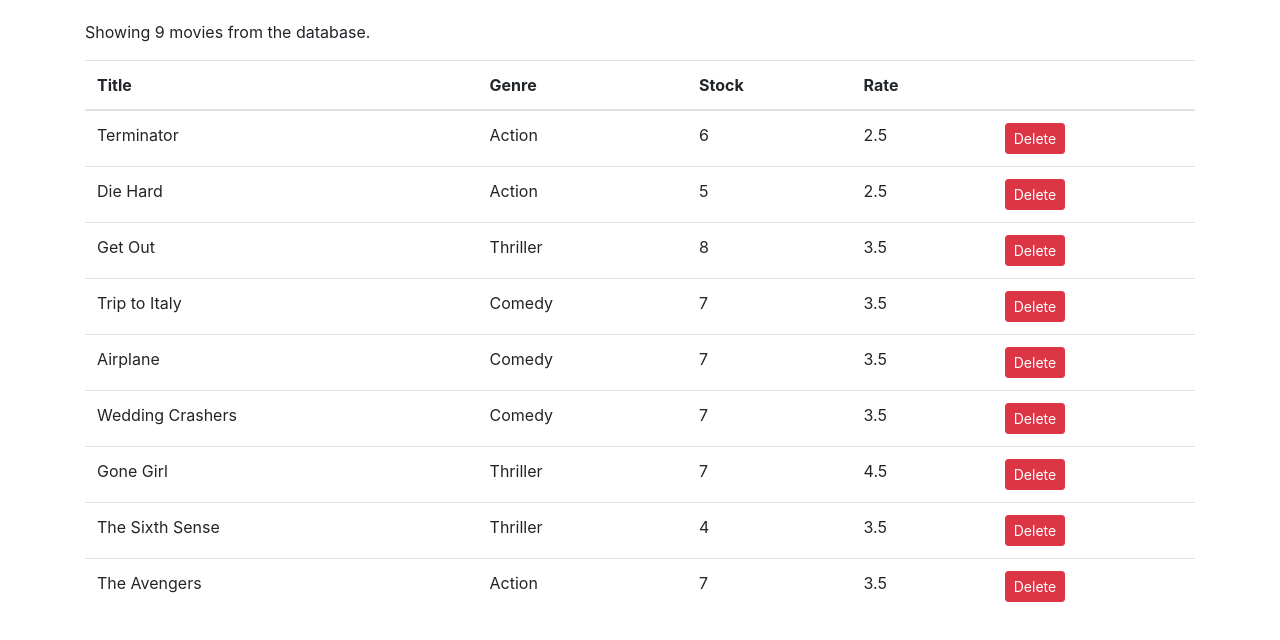
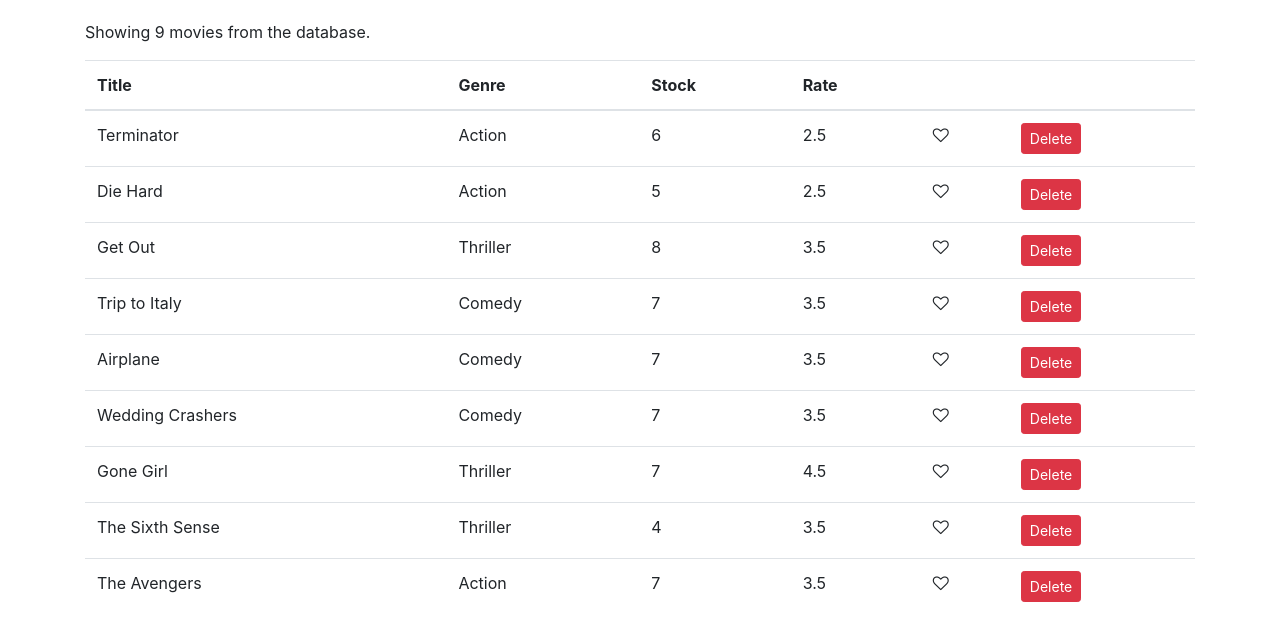
Before and after one commit to alernerm/movies-catalog, a React (Create React App) app: page / in a window 1280 px wide. Shown: the top 640 px of the page. Built offline with nearby package versions, Linux system fonts and the light colour scheme.

Commit message:
added heart icon

```diff
--- /dev/null
+++ b/src/components/common/like.jsx
@@ -0,0 +1,12 @@
+import React, { Component } from 'react';
+
+//Input: likes: bool
+//Output: onClick event
+
+class Like extends Component {
+  render() {
+    return <i className="fa fa-heart-o" aria-hidden="true" />;
+  }
+}
+
+export default Like;
--- a/src/components/movies.jsx
+++ b/src/components/movies.jsx
@@ -1,4 +1,5 @@
 import React, { Component } from 'react';
+import Like from './common/like';
 import { getMovies } from '../services/fakeMovieService';
 
 class Movies extends Component {
@@ -28,6 +29,7 @@
               <th>Stock</th>
               <th>Rate</th>
               <th />
+              <th />
             </tr>
           </thead>
           <tbody>
@@ -37,6 +39,9 @@
                 <td>{movie.genre.name}</td>
                 <td>{movie.numberInStock}</td>
                 <td>{movie.dailyRentalRate}</td>
+                <td>
+                  <Like />
+                </td>
                 <td>
                   <button
                     onClick={() => this.handleDelete(movie)}
```
